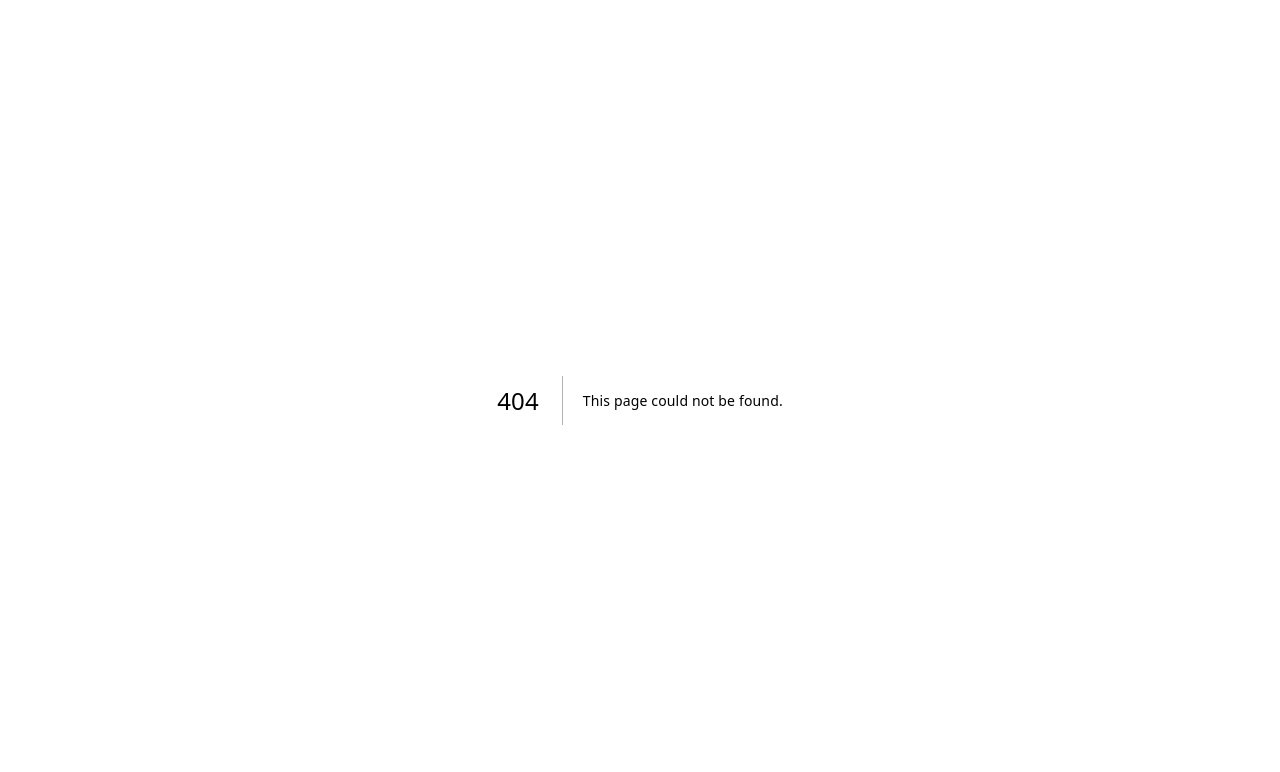
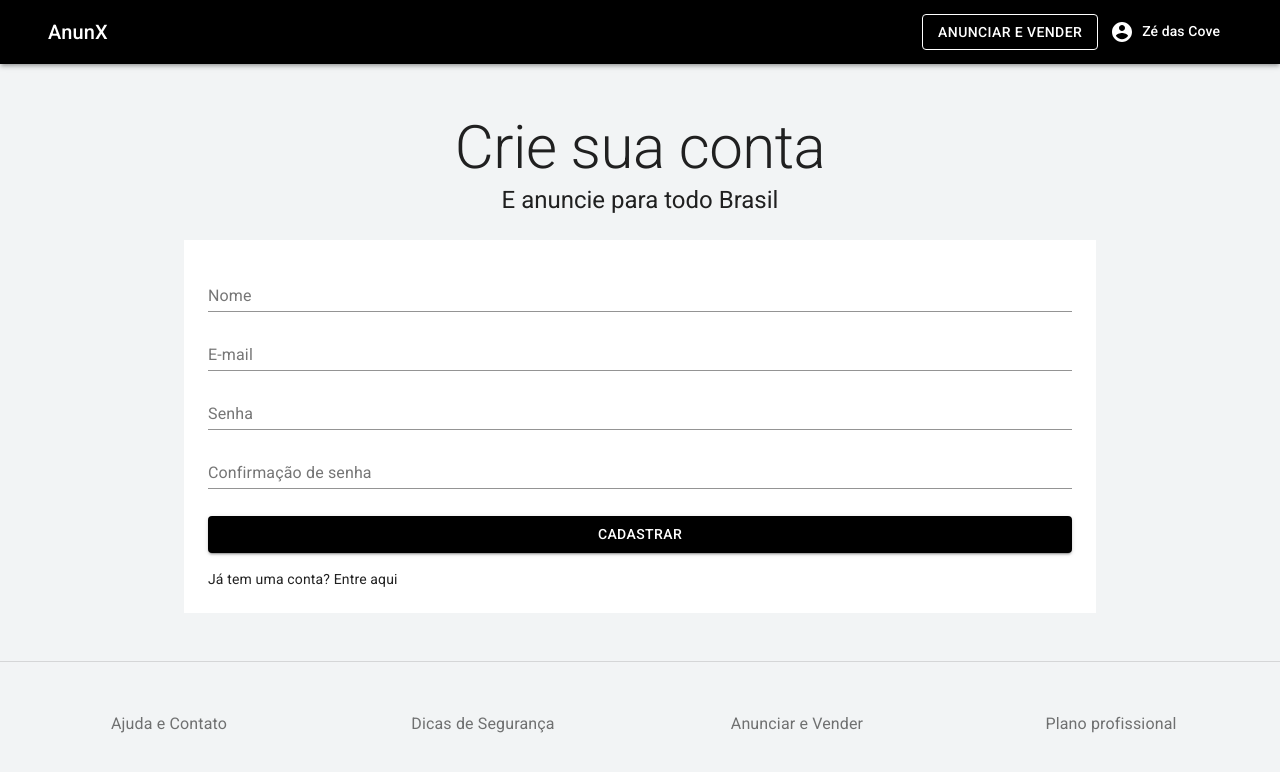
Before and after one commit to HebertZanatelli/anunx, a Next.js app: page /auth/signup in a window 1280 px wide. Before the commit this address had no page. Shown: the top 772 px of the page. Built offline with nearby package versions, Linux system fonts and the light colour scheme.

Commit message:
adicionando pagina de signup

```diff
--- /dev/null
+++ b/pages/auth/signup/formValues.js
@@ -0,0 +1,27 @@
+import * as yup from 'yup';
+
+const initialValues = {
+    name: '',
+    email: '',
+    password: '',
+    passwordConf: '',
+};
+
+const validationSchema = yup.object().shape({
+    name: yup.string()
+        .required('Campo Obrigatório'),
+    email: yup.string()
+        .email('Digite um e-mail válido')
+        .required('Campo Obrigatório'),
+    password: yup.string()
+        .min(6, 'Senha muito curta, insira pelo menos 6 caracteres')
+        .required('Campo Obrigatório'),
+    passwordConf: yup.string()
+        .required('Campo Obrigatório')
+        .oneOf([yup.ref('password'), null], 'As senhas precisam ser iguais'),
+});
+
+export {
+    initialValues,
+    validationSchema,
+};
--- /dev/null
+++ b/pages/auth/signup/index.js
@@ -0,0 +1,123 @@
+import { Formik } from 'formik'
+import {
+  Box,
+  Button,
+  Container,
+  FormControl,
+  FormHelperText,
+  Input,
+  InputLabel,
+  Typography,
+} from '@material-ui/core'
+
+
+import TemplateDefault from '../../../src/templates/Default'
+import { initialValues, validationSchema } from './formValues'
+import useStyles from './styles'
+
+
+
+
+const Signup = () => {
+  const classes = useStyles()
+  return (
+    <TemplateDefault>
+      <Formik
+        initialValues={initialValues}
+        validationSchema={validationSchema}
+        onSubmit={(values) => {
+          console.log('ok enviou o form', values)
+        }}
+      >
+        {
+          ({
+            touched,
+            values,
+            errors,
+            handleChange,
+            handleSubmit,
+          }) => {
+
+            return (
+              <form onSubmit={handleSubmit}>
+                <Container maxWidth='sm' component='main'>
+                  <Typography component='h1' variant='h2' align='center' color='textPrimary'>
+                    Crie sua conta
+                  </Typography>
+                  <Typography component='h5' variant='h5' align='center' color='textPrimary'>
+                    E anuncie para todo Brasil
+                  </Typography>
+                </Container>
+
+                <Container maxWidth='md'>
+                  <Box className={classes.boxContainer}>
+                    <FormControl fullWidth error={errors.name && touched.name} className={classes.formControl}>
+                      <InputLabel>Nome</InputLabel>
+                      <Input
+                        name='name'
+                        value={values.name}
+                        onChange={handleChange}
+                      />
+                      <FormHelperText>
+                        {errors.name && touched.name ? errors.name : null}
+                      </FormHelperText>
+                    </FormControl>
+
+                    <FormControl fullWidth error={errors.email && touched.email} className={classes.formControl}>
+                      <InputLabel>E-mail</InputLabel>
+                      <Input
+                        name='email'
+                        type='email'
+                        value={values.email}
+                        onChange={handleChange} />
+                      <FormHelperText>
+                        {errors.email && touched.email ? errors.email : null}
+                      </FormHelperText>
+                    </FormControl>
+
+                    <FormControl fullWidth error={errors.password && touched.password} className={classes.formControl}>
+                      <InputLabel>Senha</InputLabel>
+                      <Input
+                        name='password'
+                        type='password'
+                        value={values.password}
+                        onChange={handleChange} />
+                      <FormHelperText>
+                        {errors.password && touched.password ? errors.password : null}
+                      </FormHelperText>
+                    </FormControl>
+
+                    <FormControl fullWidth error={errors.passwordConf && touched.passwordConf} className={classes.formControl}>
+                      <InputLabel>Confirmação de senha</InputLabel>
+                      <Input
+                        name='passwordConf'
+                        type='password'
+                        value={values.passwordConf}
+                        onChange={handleChange} />
+                      <FormHelperText>
+                        {errors.passwordConf && touched.passwordConf ? errors.passwordConf : null}
+                      </FormHelperText>
+                    </FormControl>
+
+                    <Button
+                      type='submit'
+                      variant='contained'
+                      color='primary'
+                      fullWidth className={classes.espaco}
+                    >
+                      Cadastrar
+                    </Button>
+                    <Typography variant='body2' className={classes.espaco}>Já tem uma conta? Entre aqui</Typography>
+                  </Box>
+                </Container>
+              </form>
+
+            )
+          }}
+      </Formik>
+    </TemplateDefault>
+  )
+
+}
+
+export default Signup
--- /dev/null
+++ b/pages/auth/signup/styles.js
@@ -0,0 +1,21 @@
+import { makeStyles } from '@material-ui/core/styles'
+
+const useStyles = makeStyles((theme) => {
+    return ({
+        boxContainer: {
+            backgroundColor: theme.palette.background.white,
+            padding: theme.spacing(3),
+            marginTop: theme.spacing(3),
+        },
+        espaco: {
+            marginTop: theme.spacing(2)
+        },
+        formControl: {
+            marginBottom: theme.spacing(1)
+        },
+
+    }
+    )
+})
+
+export default useStyles
```
